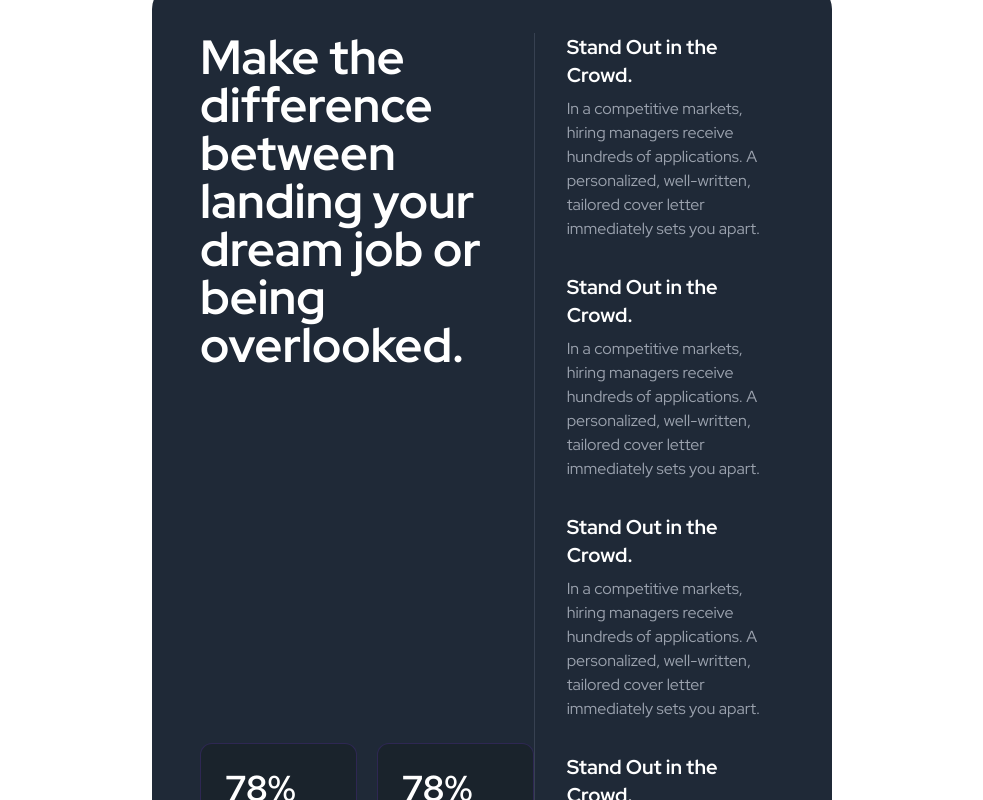
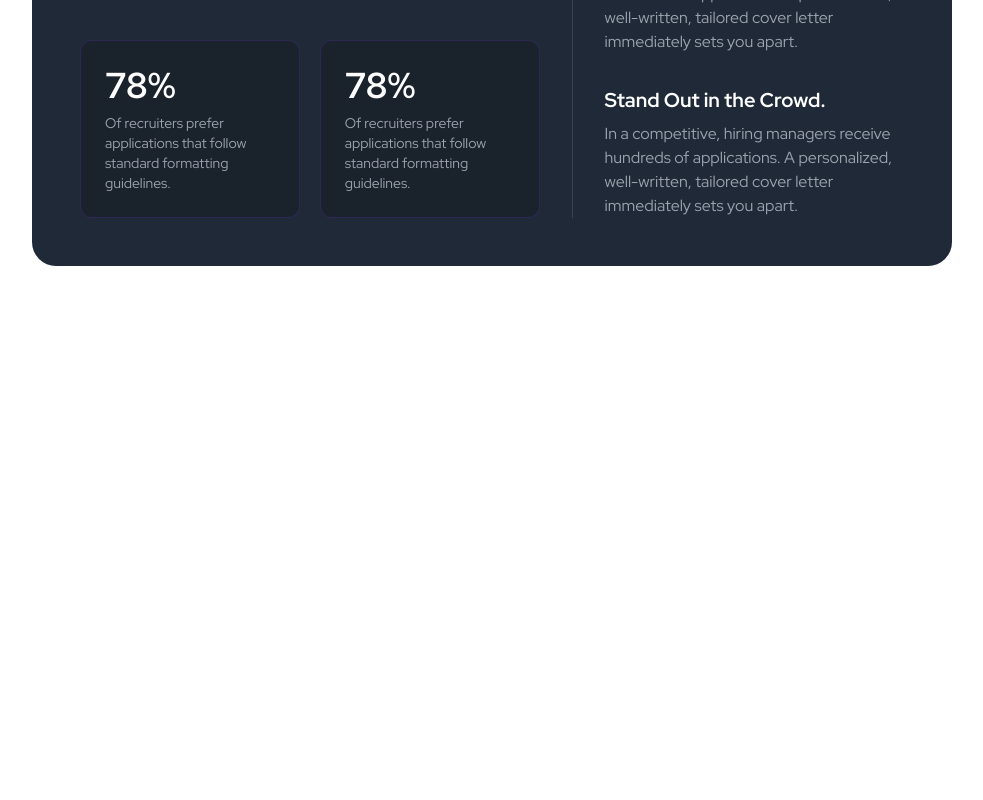
Before and after one commit to IvanSmiths/cover-letter-builder-pro, a Next.js app: page / in a window 1280 px wide. Shown: the part 2340-3140 px from the top of the page, without its empty margins (148-1131 px from the left). After the commit the page ends 2606 px from the top, so only its background shows below. Built offline with nearby package versions, Linux system fonts and the light colour scheme.

Commit message:
adjust spacing

```diff
--- a/app/page.tsx
+++ b/app/page.tsx
@@ -4,7 +4,7 @@ import Main from "@/components/home/main/Main";
 
 const Home: NextPage = () => {
   return (
-    <div className="px-small md:px-xlarge lg:px-xxlarge xl:px-xxxlarge">
+    <div className="px-small md:px-large lg:px-xlarge xl:px-xxlarge">
       <Header />
       <Main />
     </div>
--- a/components/home/cards/BigCard.tsx
+++ b/components/home/cards/BigCard.tsx
@@ -13,10 +13,21 @@ const BigCard = () => {
   ];
 
   const benefits = [
-    "Stand Out in the Crowd.",
-    "Stand Out in the Crowd.",
-    "Stand Out in the Crowd.",
-    "Stand Out in the Crowd.",
+    {
+      headline: "Stand Out in the Crowd.",
+      paragraph:
+        "In a competitive markets, hiring managers receive hundreds of applications. A personalized, well-written, tailored cover letter immediately sets you apart.",
+    },
+    {
+      headline: "Stand Out in the Crowd.",
+      paragraph:
+        "In a markets, hiring managers receive hundreds of applications. A personalized, well-written, tailored cover letter immediately sets you apart.",
+    },
+    {
+      headline: "Stand Out in the Crowd.",
+      paragraph:
+        "In a competitive, hiring managers receive hundreds of applications. A personalized, well-written, tailored cover letter immediately sets you apart.",
+    },
   ];
 
   return (
@@ -24,7 +35,7 @@ const BigCard = () => {
       <div className="rounded-3xl bg-[#1F2937] p-8 md:p-12">
         <div className="flex">
           {/* Left Column */}
-          <div className="flex flex-col justify-between">
+          <div className="flex flex-col justify-between pr-8">
             <h2 className="text-3xl font-bold leading-tight text-white md:text-4xl lg:text-5xl">
               Make the difference between landing your dream job or being
               overlooked.
@@ -49,12 +60,10 @@ const BigCard = () => {
           <div className="hidden space-y-8 border-l border-gray-700 pl-8 md:block">
             {benefits.map((benefit, index) => (
               <div key={index} className="space-y-2">
-                <h3 className="text-xl font-semibold text-white">{benefit}</h3>
-                <p className="text-gray-400">
-                  In a competitive markets, hiring managers receive hundreds of
-                  applications. A personalized, well-written, tailored cover
-                  letter immediately sets you apart.
-                </p>
+                <h3 className="text-xl font-semibold text-white">
+                  {benefit.headline}
+                </h3>
+                <p className="text-gray-400">{benefit.paragraph}</p>
               </div>
             ))}
           </div>
@@ -63,12 +72,10 @@ const BigCard = () => {
           <div className="space-y-6 md:hidden">
             {benefits.slice(0, 2).map((benefit, index) => (
               <div key={index} className="space-y-2">
-                <h3 className="text-xl font-semibold text-white">{benefit}</h3>
-                <p className="text-gray-400">
-                  In a competitive markets, hiring managers receive hundreds of
-                  applications. A personalized, well-written, tailored cover
-                  letter immediately sets you apart.
-                </p>
+                <h3 className="text-xl font-semibold text-white">
+                  {benefit.headline}
+                </h3>
+                <p className="text-gray-400">{benefit.paragraph}</p>
               </div>
             ))}
           </div>
```
